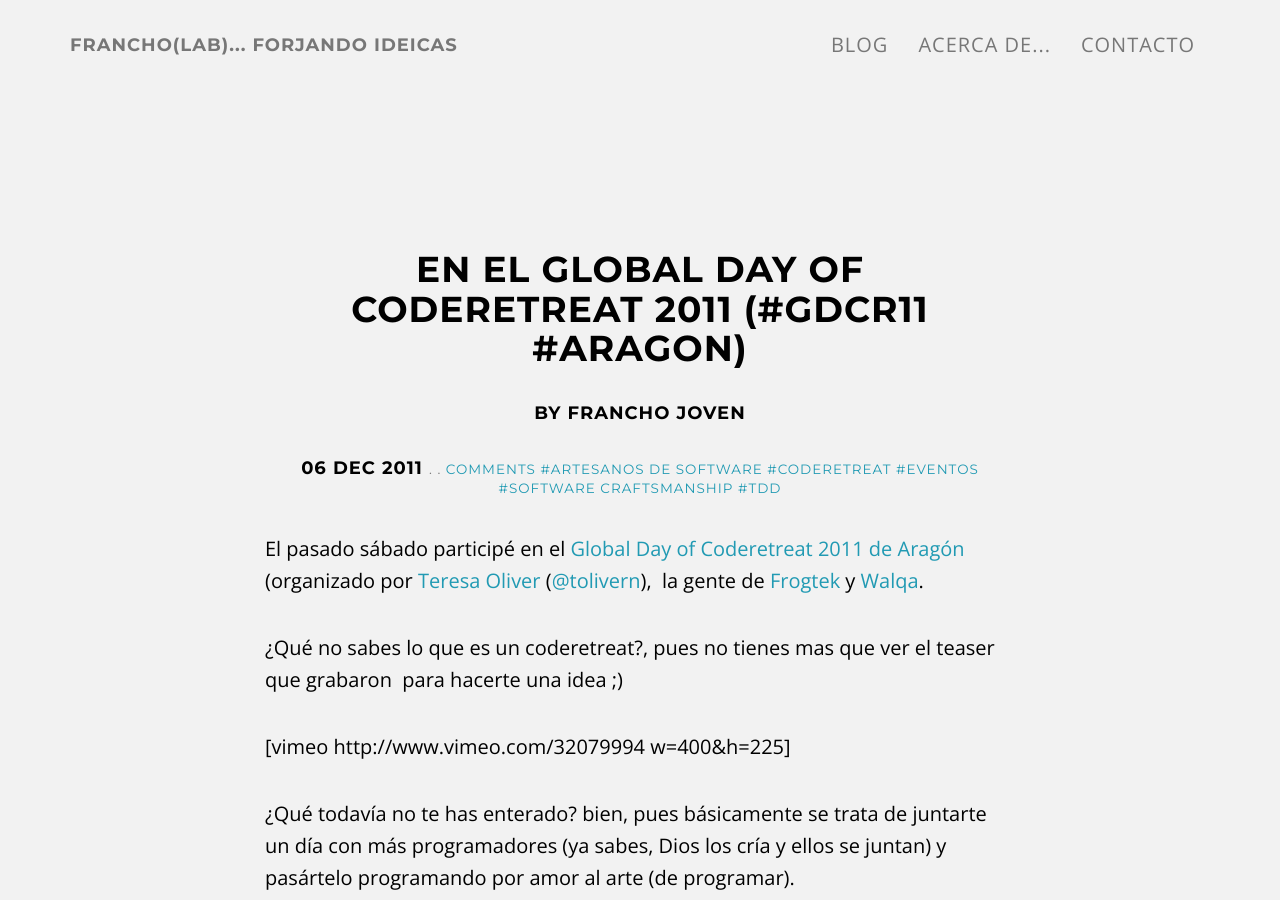
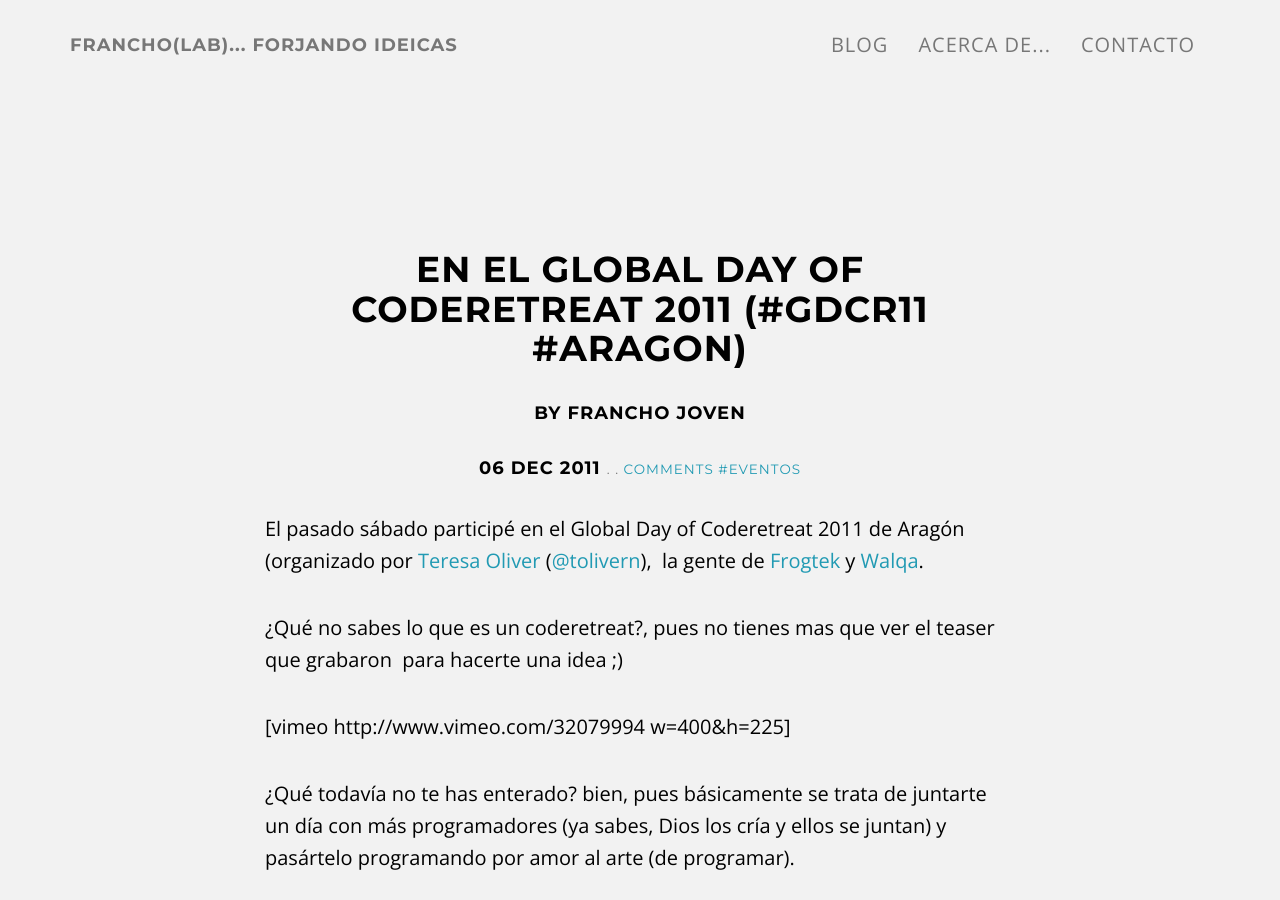
Before and after one commit to francho/francho.github.io, a Jekyll site: the page built from _posts/2011-12-06-en-el-global-day-of-coderetreat-2011-gdcr11-aragon.html, in a window 1280 px wide and 900 px high. Built offline with Jekyll 4.4.1, drawn with Linux system fonts in a browser that asks for light colours; comment, search, counter and statistics services are not loaded.

Commit message:
Remove old tags

```diff
--- a/_posts/2011-12-06-en-el-global-day-of-coderetreat-2011-gdcr11-aragon.html
+++ b/_posts/2011-12-06-en-el-global-day-of-coderetreat-2011-gdcr11-aragon.html
@@ -2,14 +2,8 @@
 layout: post
 title: 'En el Global day of CodeRetreat 2011 (#gdcr11 #Aragon)'
 date: 2011-12-06 17:37:14.000000000 +01:00
-categories:
-- Artesanos de Software
 tags:
-- artesanos de software
-- Coderetreat
 - eventos
-- Software craftsmanship
-- TDD
 status: publish
 type: post
 published: true
@@ -27,7 +21,7 @@ author:
 excerpt: !ruby/object:Hpricot::Doc
   options: {}
 ---
-<p>El pasado sábado participé en el <a href="http://coderetreat.ning.com/events/global-day-of-code-retreat-in-arag-n">Global Day of Coderetreat 2011 de Aragón</a> (organizado por <a href="http://www.teresaoliver.com/">Teresa Oliver</a> (<a href="https://twitter.com/#!/tolivern">@tolivern</a>),  la gente de <a href="http://developing.frogtek.org/2011/11/08/global-day-of-code-retreat-en-aragon/">Frogtek</a> y <a href="http://www.walqa.com/">Walqa</a>.</p>
+<p>El pasado sábado participé en el Global Day of Coderetreat 2011 de Aragón (organizado por <a href="http://www.teresaoliver.com/">Teresa Oliver</a> (<a href="https://twitter.com/#!/tolivern">@tolivern</a>),  la gente de <a href="http://developing.frogtek.org/2011/11/08/global-day-of-code-retreat-en-aragon/">Frogtek</a> y <a href="http://www.walqa.com/">Walqa</a>.</p>
 <p>¿Qué no sabes lo que es un coderetreat?, pues no tienes mas que ver el teaser que grabaron  para hacerte una idea ;)</p>
 <p>[vimeo http://www.vimeo.com/32079994 w=400&amp;h=225]</p>
 <p>¿Qué todavía no te has enterado? bien, pues básicamente se trata de juntarte un día con más programadores (ya sabes, Dios los cría y ellos se juntan) y pasártelo programando por amor al arte (de programar).</p>
```
